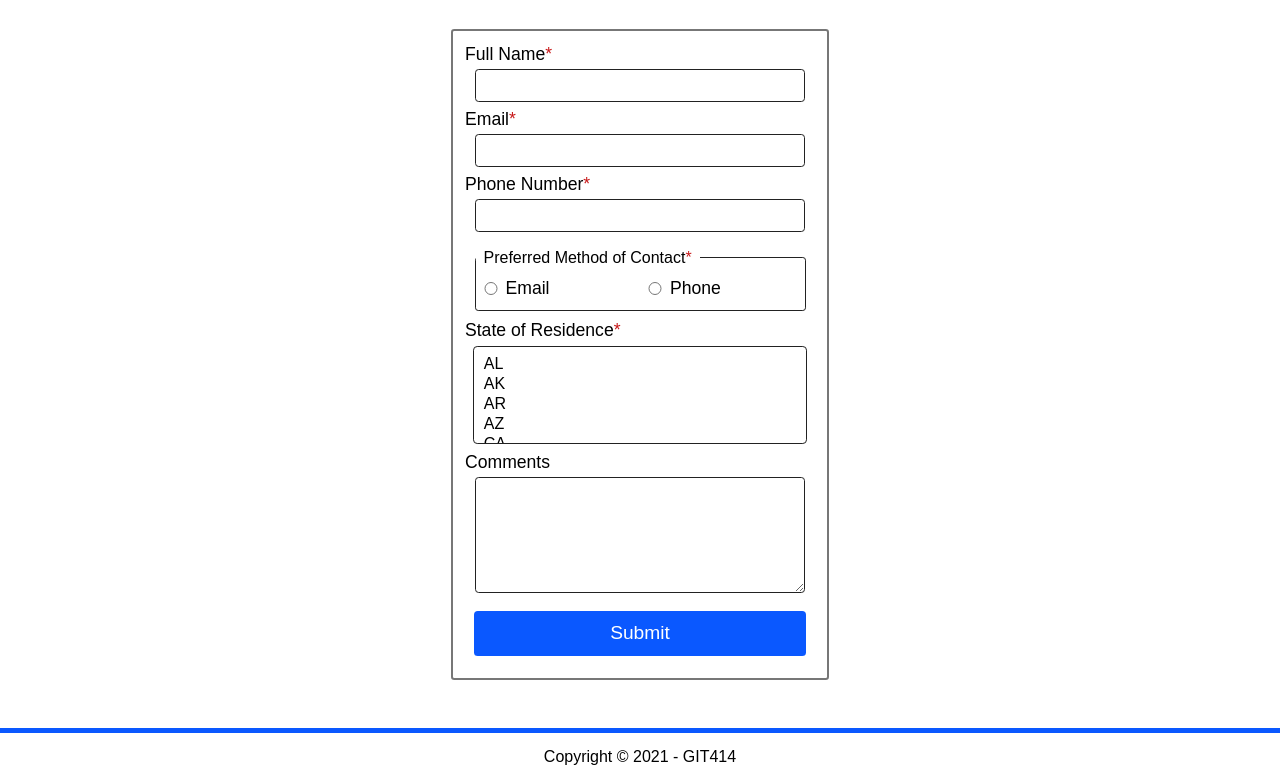
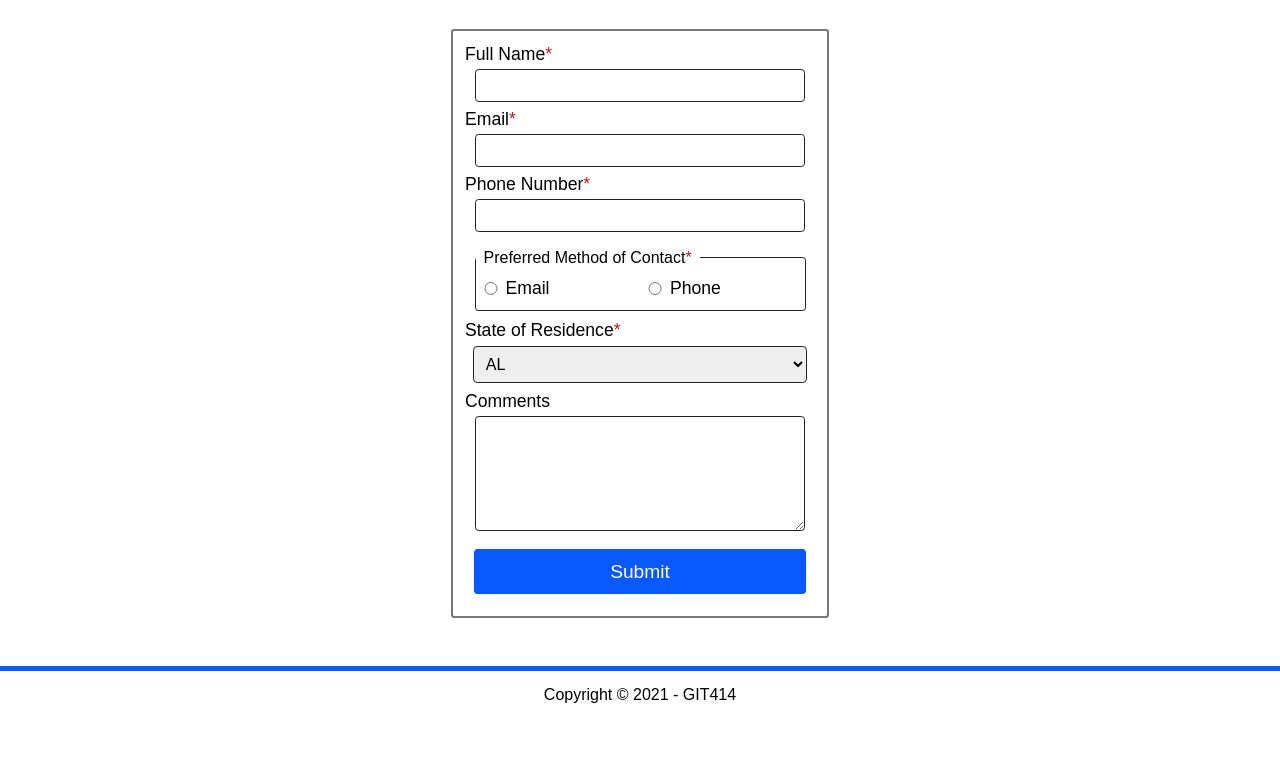
Before and after one commit to scolprit18/Accessible_Forms, a plain HTML site: page index.html in a window 1280 px wide. Shown: the part 666-1447 px from the top of the page. After the commit the page ends 1385 px from the top, so only its background shows below. Drawn offline with Linux system fonts and the light colour scheme.

Commit message:
Update index.html

```diff
--- a/index.html
+++ b/index.html
@@ -47,7 +47,7 @@
                 </fieldset>
 
                 <label for="states">State of Residence<span class="required">*</span></label>
-                <select name="states" id="states" required multiple>
+                <select name="states" id="states" required>
                     <option value="AL">AL</option>
 	                <option value="AK">AK</option>
 	                <option value="AR">AR</option>
```
